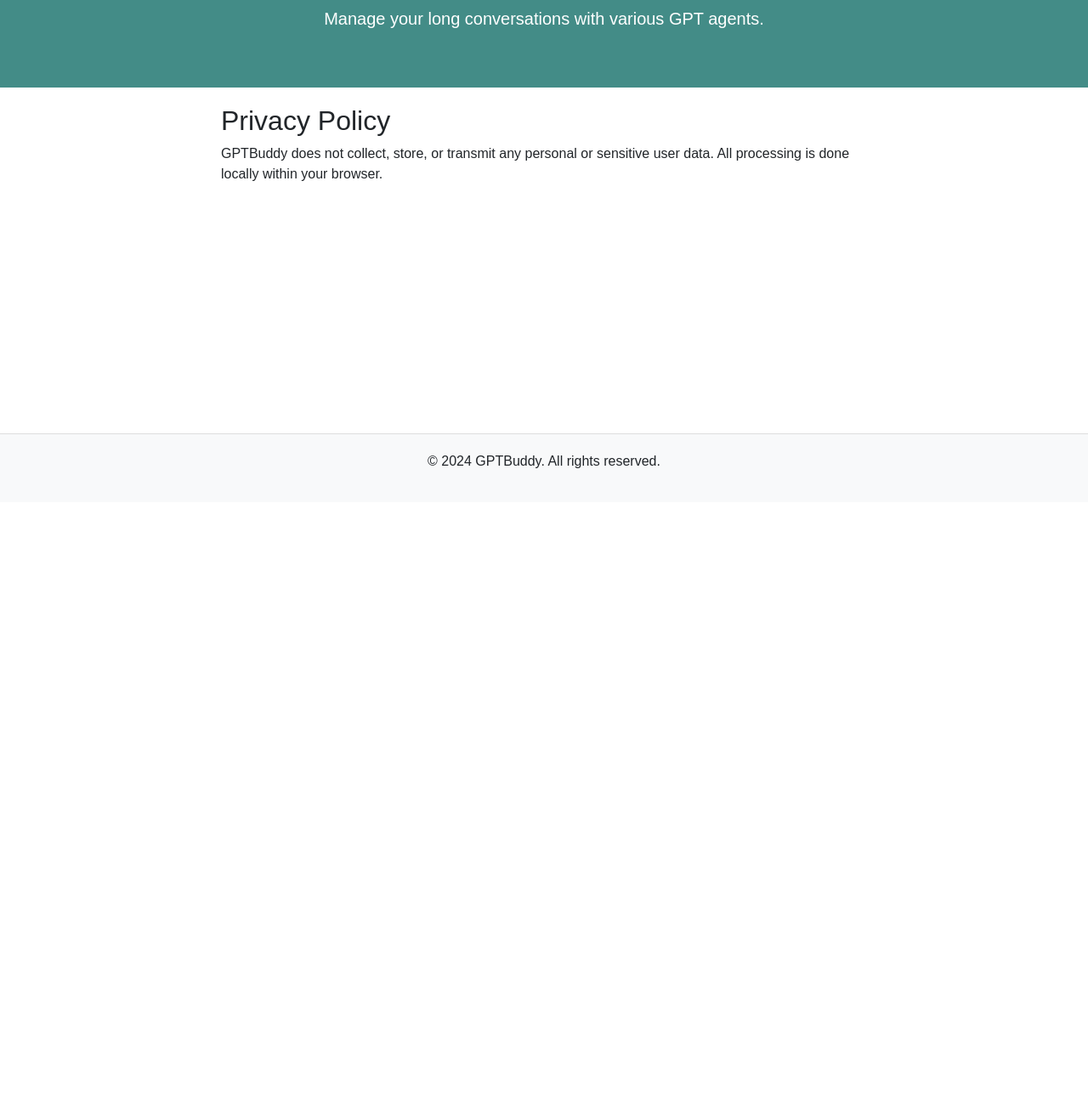
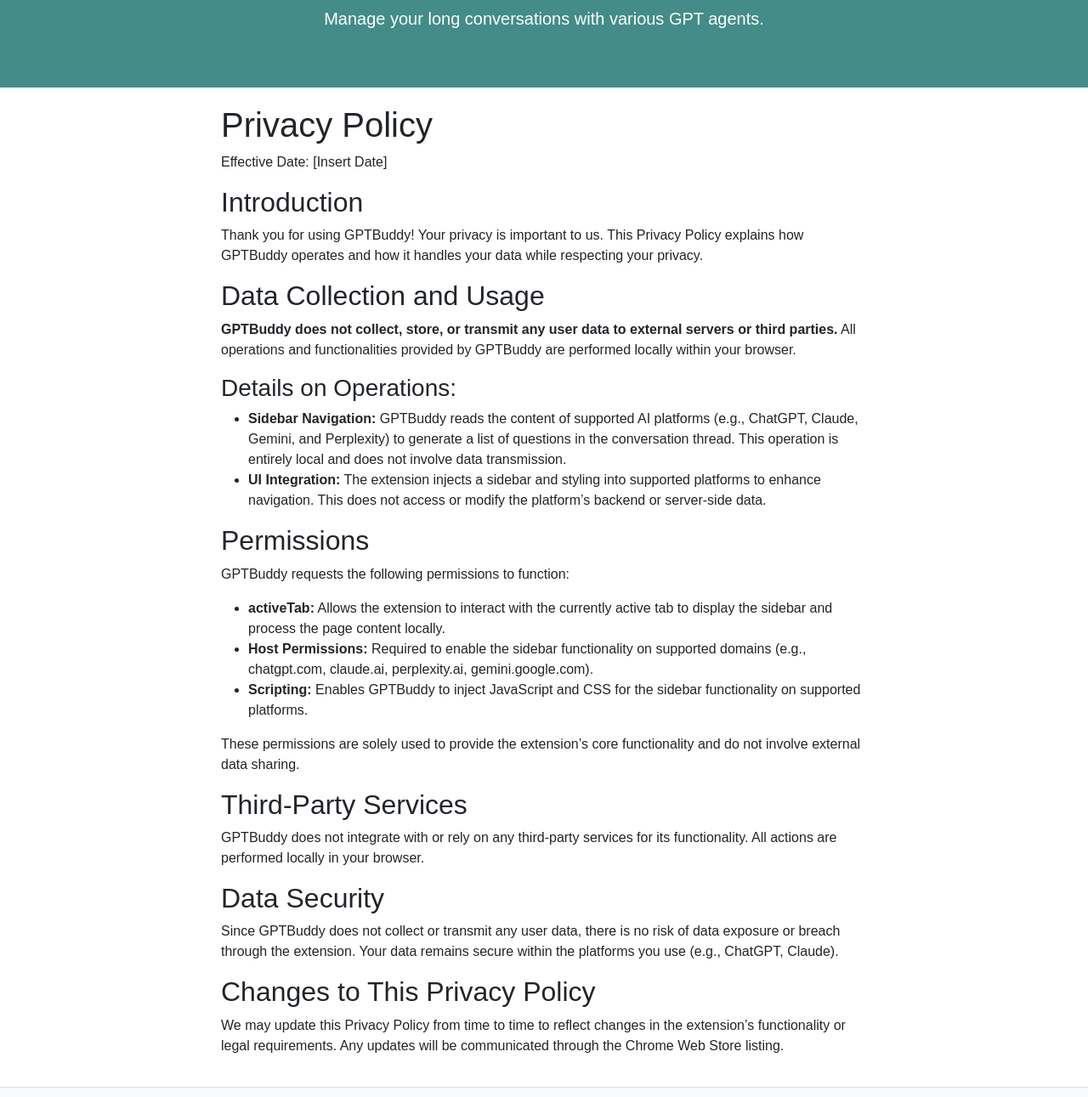
Before and after one commit to SuryaSankar/gptbuddylp, a website built with Vite: page src/privacy.html in a window 1280 px wide. Shown: the part 209-1500 px from the top of the page at 85% size. Before the commit the page ends 800 px from the top, so only its background shows below. Built offline with nearby package versions, Linux system fonts and the light colour scheme.

Commit message:
Expanded privacy policy

```diff
--- a/src/privacy.html
+++ b/src/privacy.html
@@ -2,7 +2,37 @@
 
 {% block content %}
 <div class="content-container">
-<h2>Privacy Policy</h2>
-<p>GPTBuddy does not collect, store, or transmit any personal or sensitive user data. All processing is done locally within your browser.</p>
+    <h1>Privacy Policy</h1>
+    <p>Effective Date: [Insert Date]</p>
+
+    <h2>Introduction</h2>
+    <p>Thank you for using GPTBuddy! Your privacy is important to us. This Privacy Policy explains how GPTBuddy operates and how it handles your data while respecting your privacy.</p>
+
+    <h2>Data Collection and Usage</h2>
+    <p><strong>GPTBuddy does not collect, store, or transmit any user data to external servers or third parties.</strong> All operations and functionalities provided by GPTBuddy are performed locally within your browser.</p>
+
+    <h3>Details on Operations:</h3>
+    <ul>
+      <li><strong>Sidebar Navigation:</strong> GPTBuddy reads the content of supported AI platforms (e.g., ChatGPT, Claude, Gemini, and Perplexity) to generate a list of questions in the conversation thread. This operation is entirely local and does not involve data transmission.</li>
+      <li><strong>UI Integration:</strong> The extension injects a sidebar and styling into supported platforms to enhance navigation. This does not access or modify the platform’s backend or server-side data.</li>
+    </ul>
+
+    <h2>Permissions</h2>
+    <p>GPTBuddy requests the following permissions to function:</p>
+    <ul>
+      <li><strong>activeTab:</strong> Allows the extension to interact with the currently active tab to display the sidebar and process the page content locally.</li>
+      <li><strong>Host Permissions:</strong> Required to enable the sidebar functionality on supported domains (e.g., chatgpt.com, claude.ai, perplexity.ai, gemini.google.com).</li>
+      <li><strong>Scripting:</strong> Enables GPTBuddy to inject JavaScript and CSS for the sidebar functionality on supported platforms.</li>
+    </ul>
+    <p>These permissions are solely used to provide the extension’s core functionality and do not involve external data sharing.</p>
+
+    <h2>Third-Party Services</h2>
+    <p>GPTBuddy does not integrate with or rely on any third-party services for its functionality. All actions are performed locally in your browser.</p>
+
+    <h2>Data Security</h2>
+    <p>Since GPTBuddy does not collect or transmit any user data, there is no risk of data exposure or breach through the extension. Your data remains secure within the platforms you use (e.g., ChatGPT, Claude).</p>
+
+    <h2>Changes to This Privacy Policy</h2>
+    <p>We may update this Privacy Policy from time to time to reflect changes in the extension’s functionality or legal requirements. Any updates will be communicated through the Chrome Web Store listing.</p>
 </div>
 {% endblock %}
```
